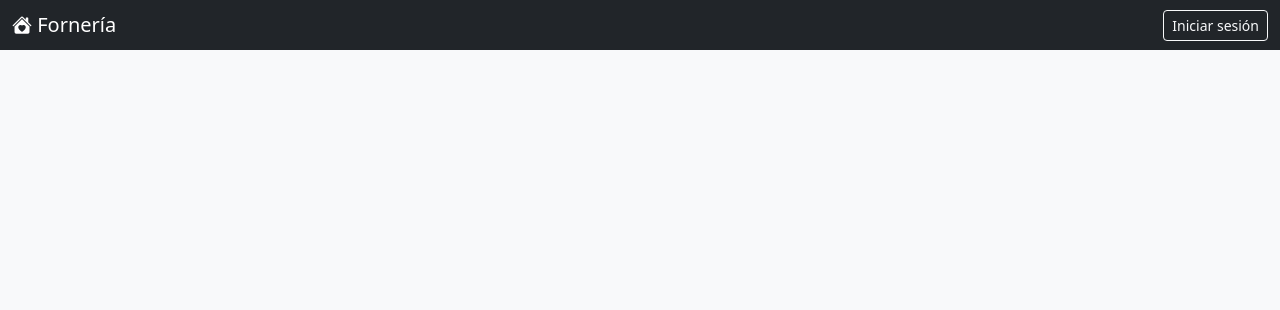
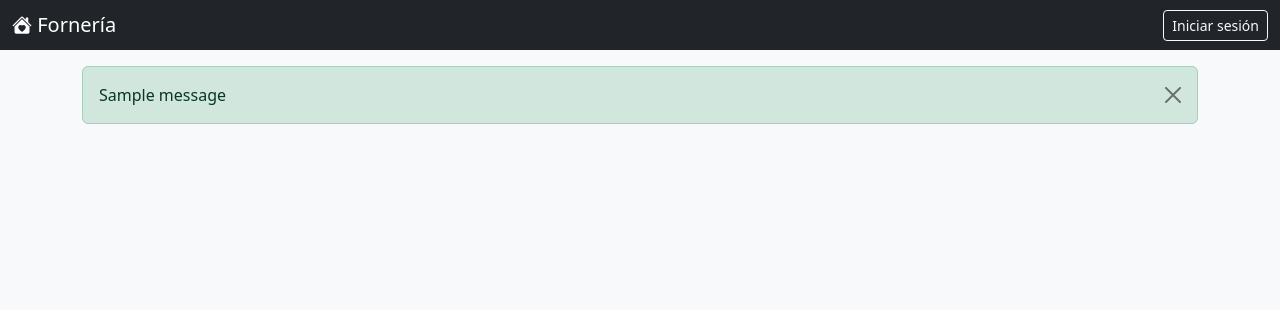
Before and after one commit to tarayam/LaForneria, a Django app: template templates/base.html in a window 1280 px wide. Shown: the top 310 px of the page. Run offline with Django 5.2, Linux system fonts and the light colour scheme; the template is opened without the code that fills it, so the values that code supplies are empty; tables that the repository leaves empty hold one stand-in row (values such as "Sample post"); one stand-in notice (Sample message) is shown.

Commit message:
UI: show Django messages in base template

```diff
--- a/templates/base.html
+++ b/templates/base.html
@@ -46,6 +46,17 @@
     </nav>
 
     <main class="container-fluid mt-3">
+      {% if messages %}
+        <div class="container">
+          {% for message in messages %}
+            <div class="alert alert-{{ message.tags }} alert-dismissible fade show" role="alert">
+              {{ message }}
+              <button type="button" class="btn-close" data-bs-dismiss="alert" aria-label="Close"></button>
+            </div>
+          {% endfor %}
+        </div>
+      {% endif %}
+
       {% block content %}{% endblock %}
     </main>
 
```
